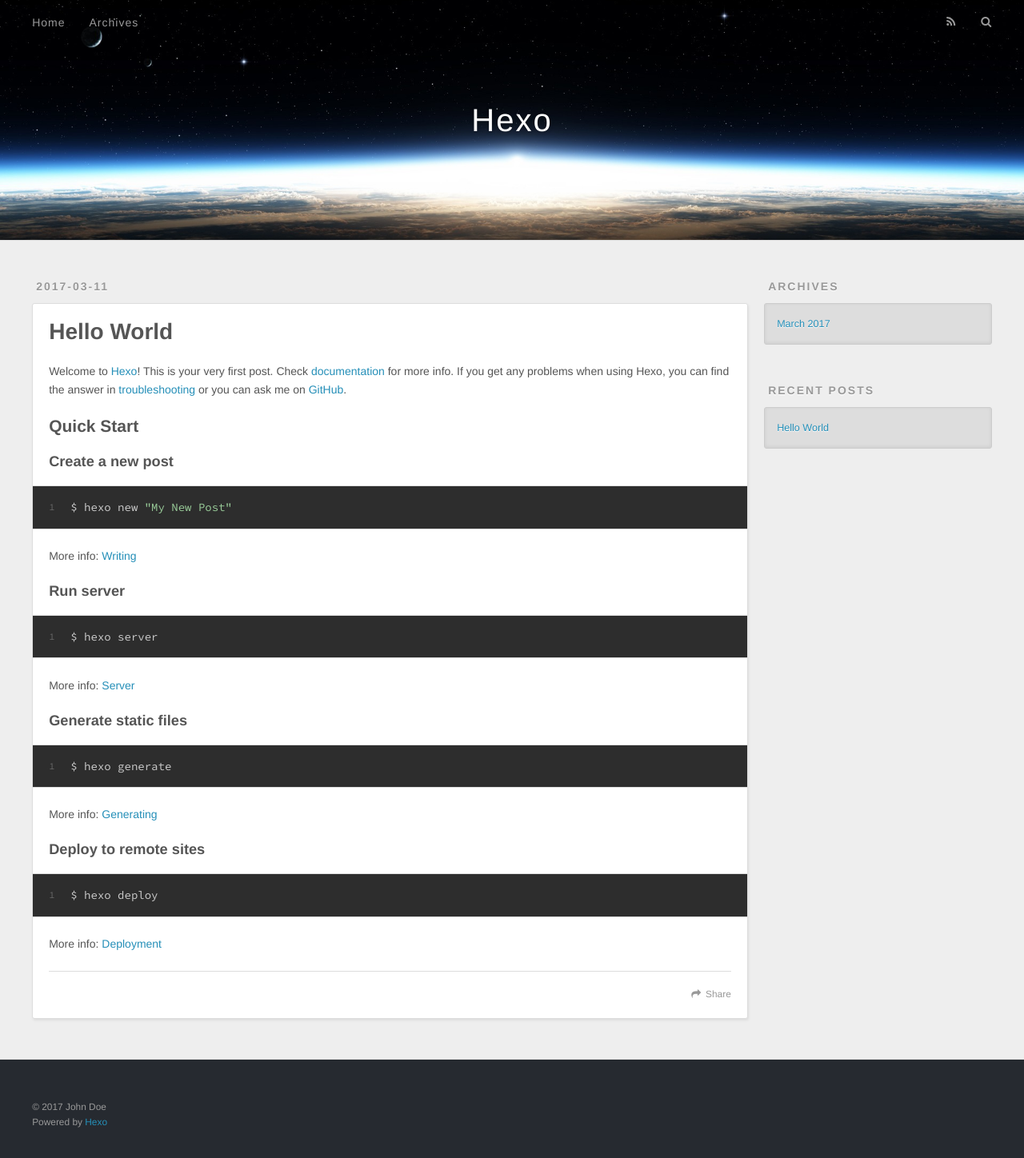
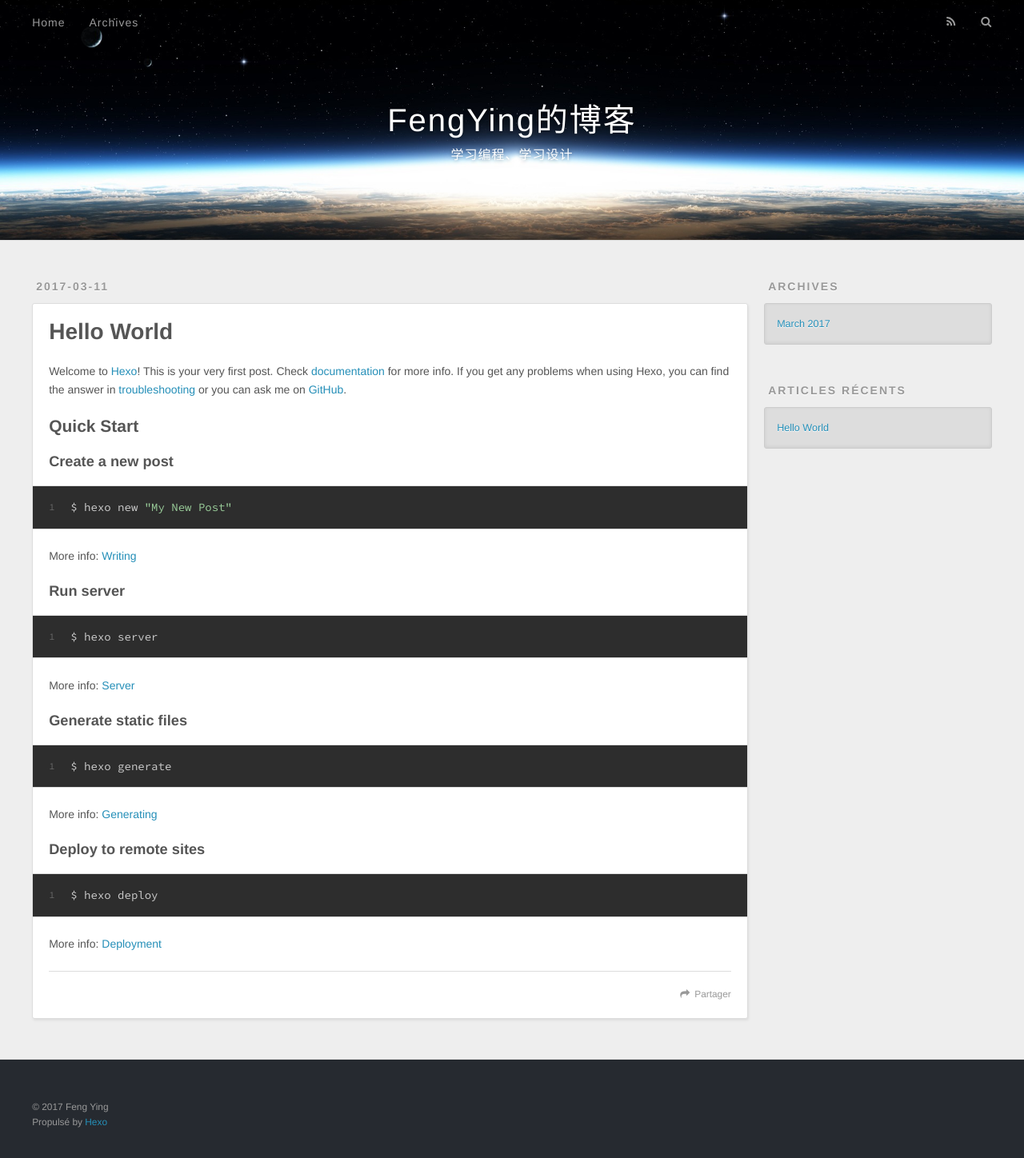
Before and after one commit to z10blog/z10blog.github.io, a plain HTML site: page index.html in a window 1280 px wide. Shown: the whole page at 80% size. Drawn offline with nearby package versions, Linux system fonts and the light colour scheme.

Commit message:
Site updated: 2017-03-11 20:59:32

```diff
--- a/index.html
+++ b/index.html
@@ -3,16 +3,16 @@
 <head>
   <meta charset="utf-8">
 
-  <title>Hexo</title>
+  <title>FengYing的博客</title>
   <meta name="viewport" content="width=device-width, initial-scale=1, maximum-scale=1">
   <meta property="og:type" content="website">
-<meta property="og:title" content="Hexo">
-<meta property="og:url" content="http://yoursite.com/index.html">
-<meta property="og:site_name" content="Hexo">
+<meta property="og:title" content="FengYing的博客">
+<meta property="og:url" content="http://fengying.github.io/index.html">
+<meta property="og:site_name" content="FengYing的博客">
 <meta name="twitter:card" content="summary">
-<meta name="twitter:title" content="Hexo">
+<meta name="twitter:title" content="FengYing的博客">
 
-    <link rel="alternate" href="/atom.xml" title="Hexo" type="application/atom+xml">
+    <link rel="alternate" href="/atom.xml" title="FengYing的博客" type="application/atom+xml">
 
 
     <link rel="icon" href="/favicon.png">
@@ -33,8 +33,12 @@
   <div id="header-outer" class="outer">
     <div id="header-title" class="inner">
       <h1 id="logo-wrap">
-        <a href="/" id="logo">Hexo</a>
+        <a href="/" id="logo">FengYing的博客</a>
       </h1>
+
+        <h2 id="subtitle-wrap">
+          <a href="/" id="subtitle">学习编程、学习设计</a>
+        </h2>
 
     </div>
     <div id="header-inner" class="inner">
@@ -48,12 +52,12 @@
       </nav>
       <nav id="sub-nav">
 
-          <a id="nav-rss-link" class="nav-icon" href="/atom.xml" title="RSS Feed"></a>
+          <a id="nav-rss-link" class="nav-icon" href="/atom.xml" title="Flux RSS"></a>
 
-        <a id="nav-search-btn" class="nav-icon" title="Search"></a>
+        <a id="nav-search-btn" class="nav-icon" title="Rechercher"></a>
       </nav>
       <div id="search-form-wrap">
-        <form action="//google.com/search" method="get" accept-charset="UTF-8" class="search-form"><input type="search" name="q" results="0" class="search-form-input" placeholder="Search"><button type="submit" class="search-form-submit">&#xF002;</button><input type="hidden" name="sitesearch" value="http://yoursite.com"></form>
+        <form action="//google.com/search" method="get" accept-charset="UTF-8" class="search-form"><input type="search" name="q" results="0" class="search-form-input" placeholder="Search"><button type="submit" class="search-form-submit">&#xF002;</button><input type="hidden" name="sitesearch" value="http://fengying.github.io"></form>
       </div>
     </div>
   </div>
@@ -96,7 +100,7 @@
 
     </div>
     <footer class="article-footer">
-      <a data-url="http://yoursite.com/2017/03/11/hello-world/" data-id="cj059057c0000g4vg0b5wi6ui" class="article-share-link">Share</a>
+      <a data-url="http://fengying.github.io/2017/03/11/hello-world/" data-id="cj059cudj0000ggvgg3ruvpvk" class="article-share-link">Partager</a>
 
 
     </footer>
@@ -131,7 +135,7 @@
 
 
   <div class="widget-wrap">
-    <h3 class="widget-title">Recent Posts</h3>
+    <h3 class="widget-title">Articles récents</h3>
     <div class="widget">
       <ul>
 
@@ -151,8 +155,8 @@
 
   <div class="outer">
     <div id="footer-info" class="inner">
-      &copy; 2017 John Doe<br>
-      Powered by <a href="http://hexo.io/" target="_blank">Hexo</a>
+      &copy; 2017 Feng Ying<br>
+      Propulsé by <a href="http://hexo.io/" target="_blank">Hexo</a>
     </div>
   </div>
 </footer>
```
Also changed, not shown: 2017/03/11/hello-world/index.html (+16 -12 lines), archives/2017/03/index.html (+17 -13 lines), archives/2017/index.html (+17 -13 lines), archives/index.html (+17 -13 lines).
